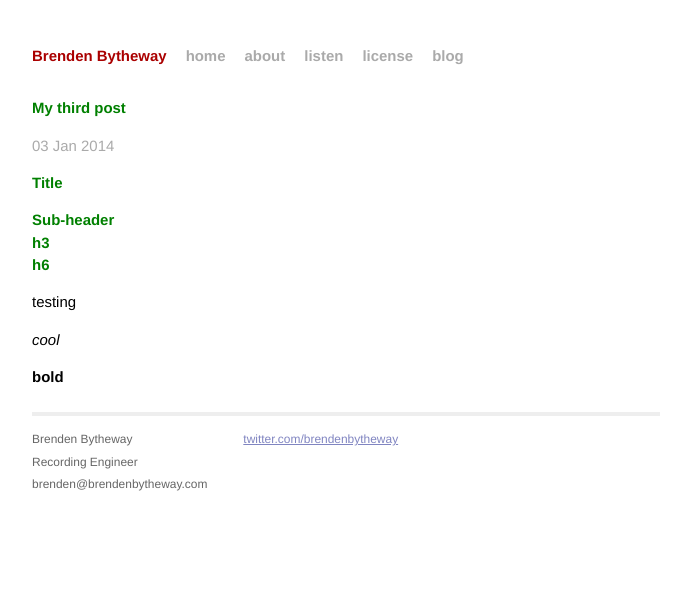
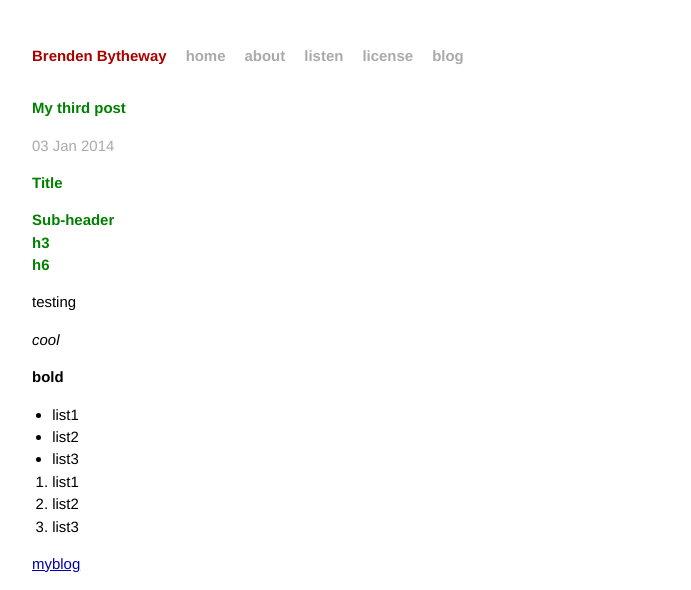
Before and after one commit to bthomasb/bthomasb.github.io, a Jekyll site: the page built from _posts/2014-01-03-my-third-post.md, in a window 1280 px wide. Shown: the top 590 px of the page, without its empty margins (294-985 px from the left). Built offline with Jekyll 4.4.1, drawn with Linux system fonts in a browser that asks for light colours; Markdown is read by kramdown in place of the engine named in the settings; some of the changed text lies outside the part shown; grey boxes are pictures that could not be loaded.

Commit message:
third blog update, footer update

```diff
--- a/_layouts/default.html
+++ b/_layouts/default.html
@@ -33,10 +33,12 @@
                 Brenden Bytheway<br />
                 Recording Engineer<br />
                 brenden@brendenbytheway.com
+
               </p>
             </div>
             <div class="contact">
               <p>
+                <a href="https://twitter.com/brendenbytheway">twitter.com/brendenbytheway</a><br />
                 <a href="https://twitter.com/brendenbytheway">twitter.com/brendenbytheway</a><br />
               </p>
             </div>
--- a/_posts/2014-01-03-my-third-post.md
+++ b/_posts/2014-01-03-my-third-post.md
@@ -17,3 +17,17 @@ testing
 *cool*
 
 **bold**
+
+* list1
+* list2
+* list3
+
+
+1. list1
+2. list2
+3. list3
+
+[myblog](http://www.bythewayzao.blogspot.com)
+
+
+<iframe width="560" height="315" src="//www.youtube.com/embed/qQ5Pb9AnYmk" frameborder="0" allowfullscreen></iframe>
```
